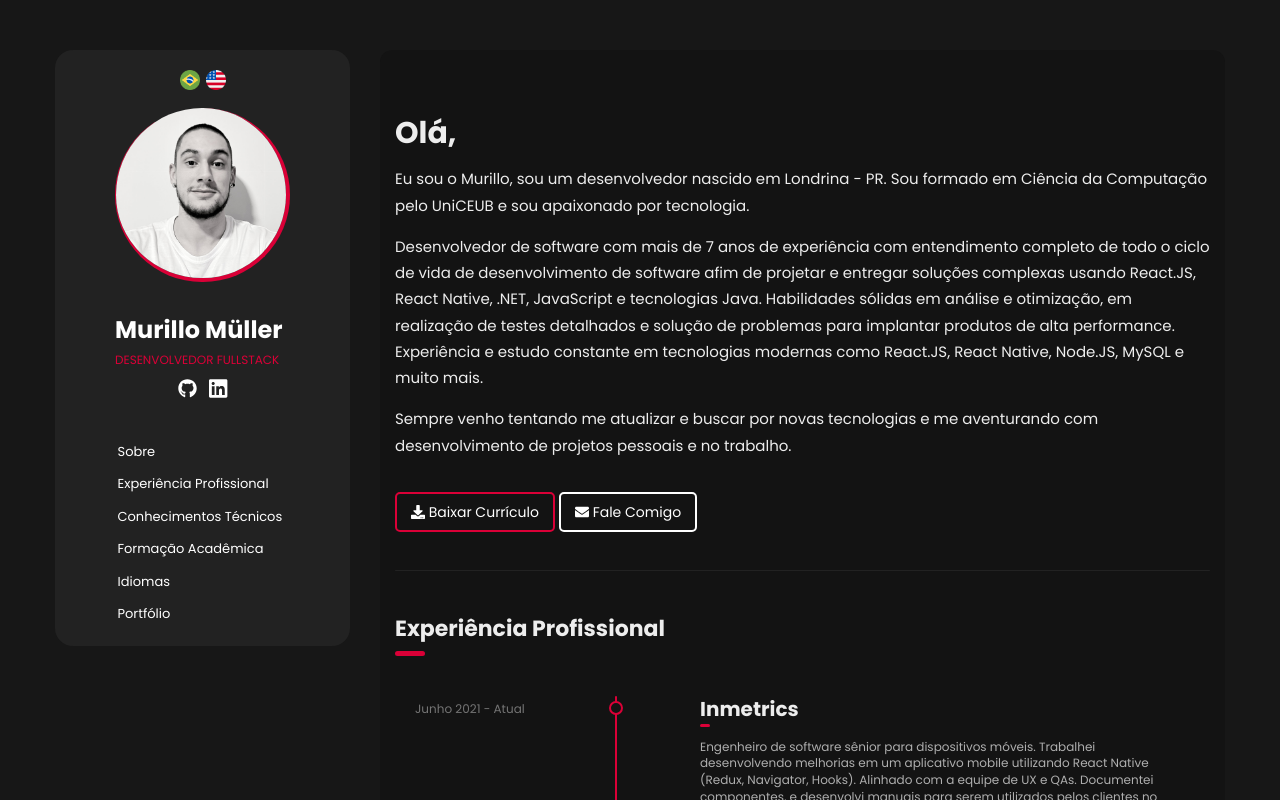
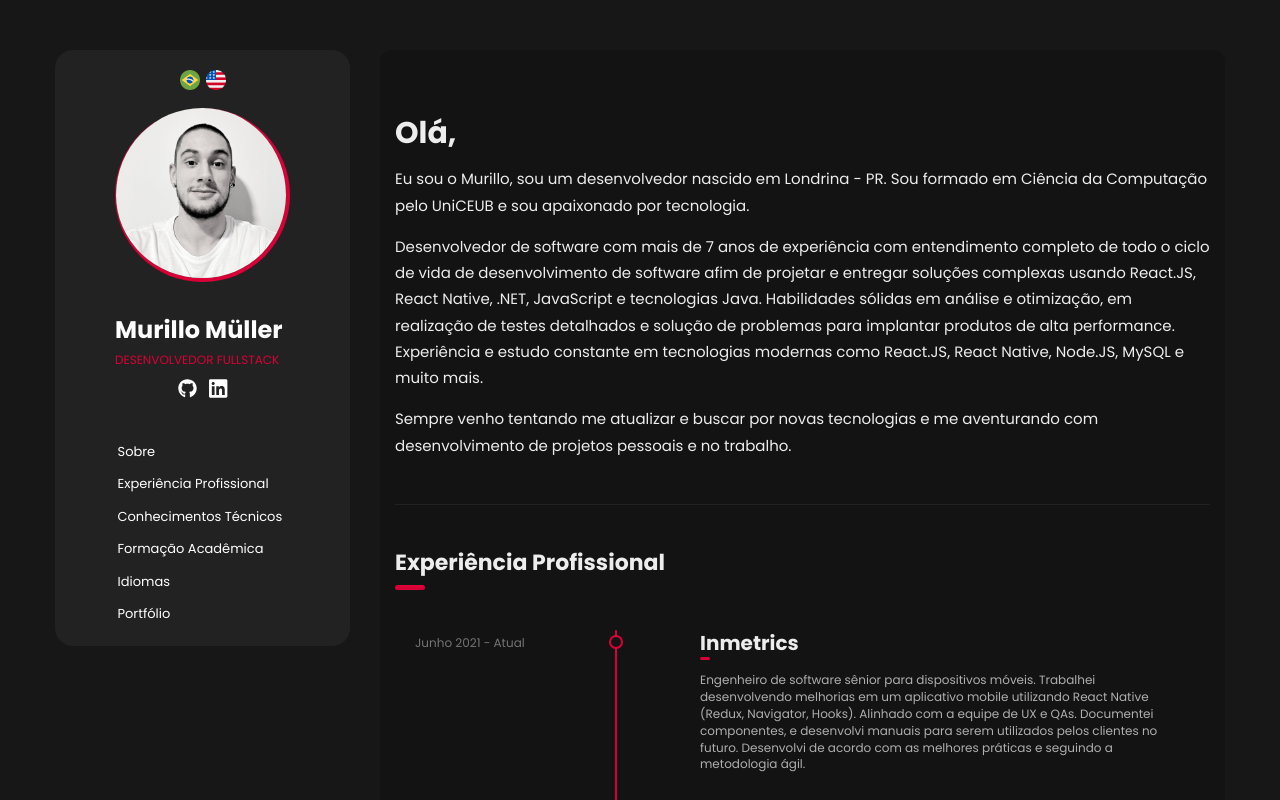
Before and after one commit to murillomuller/murillomuller-dev, a React (Create React App) app: page / in a window 1280 px wide. Shown: the top 800 px of the page. Built offline with nearby package versions, Linux system fonts and the light colour scheme.

Commit message:
temporary remove buttons

```diff
--- a/src/pages/Home/index.tsx
+++ b/src/pages/Home/index.tsx
@@ -30,10 +30,10 @@ export default function Home() {
                 <p>{t('sections.about.first')}</p>
                 <p>{t('sections.about.second')}</p>
                 <p>{t('sections.about.third')} </p>
-                <div className='mt-40'>
+                {/* <div className='mt-40'>
                     <Button to='#'><FontAwesomeIcon icon={faDownload} />{' '} {t('sections.about.downloadcv')}</Button>{' '}
                     <Button type='secondary' className='mt-20' to='#'><FontAwesomeIcon icon={faEnvelope} />{' '} {t('sections.about.contactme')}</Button>
-                </div>
+                </div> */}
             </div>
             <div className='separator' />
             <h1 className='title'>{t('sections.experience.title')}</h1>
```
